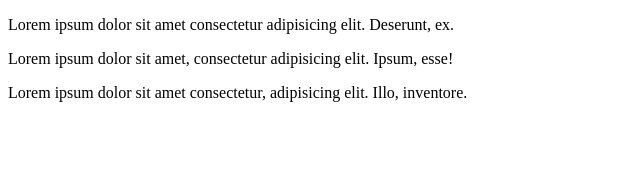
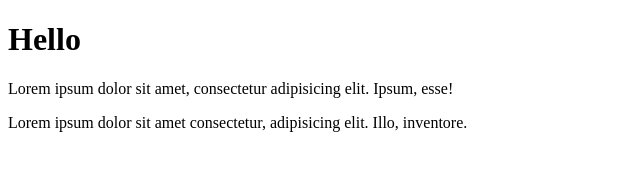
Before and after one commit to Saad-Khan7223/test12210c1, a plain HTML site: page index.html in a window 1280 px wide. Shown: the whole page, without its empty margins (0-640 px from the left). Drawn offline with Linux system fonts and the light colour scheme.

Commit message:
adding  h1

```diff
--- a/index.html
+++ b/index.html
@@ -7,7 +7,8 @@
     <title>Document</title>
 </head>
 <body>
-    <p>Lorem ipsum dolor sit amet consectetur adipisicing elit. Deserunt, ex.</p>
+
+    <h1>Hello</h1>
     <p>Lorem ipsum dolor sit amet, consectetur adipisicing elit. Ipsum, esse!</p>
     <p>Lorem ipsum dolor sit amet consectetur, adipisicing elit. Illo, inventore.</p>
 </body>
```
